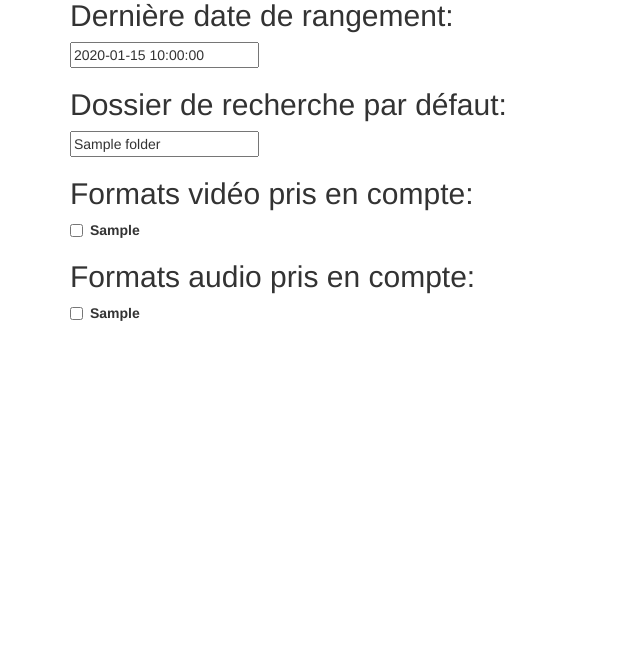
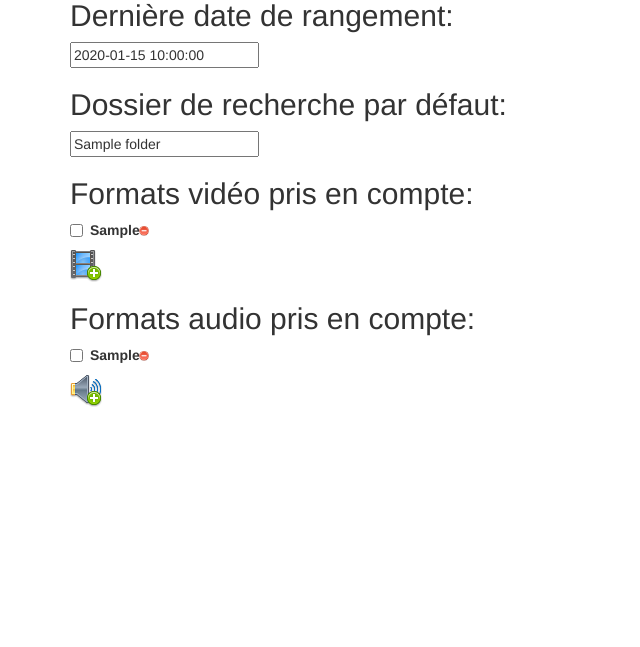
Before and after one commit to lguibert/mediacenterPHP, a CakePHP app: the page made by app/View/Users/settings.ctp in a window 1280 px wide. Shown: the part 152-799 px from the top of the page, without its empty margins (0-640 px from the left). Run offline with PHP 8.4 and a stand-in for CakePHP, Linux system fonts and the light colour scheme; the template is opened without the code that fills it: most values are stand-ins (such as "Sample title", 1, 10 or a date in 2020); some libraries are stand-ins or nearby versions.

Commit message:
settings page

```diff
--- a/app/View/Users/settings.ctp
+++ b/app/View/Users/settings.ctp
@@ -16,16 +16,21 @@
                 foreach($json->videoFormats as $format){
                     ?>
                     <div class="checkbox">
-                        <label for="<?= $format; ?>">
+                        <label class="labelSettings" for="<?= $format; ?>">
                             <input type="checkbox" name="formats" id="<?= $format; ?>" value="<?= $format; ?>">
                             <strong><?= $format; ?></strong>
                         </label>
+                        <?= $this->Html->image('delete.png', array('alt' => 'Supprimer','title' => 'Supprimer','class' => 'deleteSmall','value' => $format));?>
                     </div>
 
                 <?php }
             ?>
             <div class="addable">
-
+                <?= $this->Html->image('addVideo.png', array('alt' => 'Ajouter un format vidéo','title' => 'Ajouter un format vidéo','class' => 'add'));?>
+                <div class="form-addable">
+                    <input type="text"/>
+                    <?= $this->Html->image('ok.png', array('alt' => 'Valider','title' => 'Valider','class' => 'validate'));?>
+                </div>
             </div>
         </div>
         <div>
@@ -34,16 +39,21 @@
                 foreach($json->audioFormats as $format){
                     ?>
                     <div class="checkbox">
-                        <label for="<?= $format; ?>">
+                        <label class="labelSettings" for="<?= $format; ?>">
                             <input type="checkbox" name="formats" id="<?= $format; ?>" value="<?= $format; ?>">
                             <strong><?= $format; ?></strong>
                         </label>
+                        <?= $this->Html->image('delete.png', array('alt' => 'Supprimer','title' => 'Supprimer','class' => 'deleteSmall','value' => $format));?>
                     </div>
 
                 <?php }
             ?>
             <div class="addable">
-
+                <?= $this->Html->image('addAudio.png', array('alt' => 'Ajouter un format audio','title' => 'Ajouter un format audio','class' => 'add'));?>
+                <div class="form-addable">
+                    <input type="text"/>
+                    <?= $this->Html->image('ok.png', array('alt' => 'Valider','title' => 'Valider','class' => 'validate'));?>
+                </div>
             </div>
         </div>
     </form>
--- a/app/webroot/css/style.css
+++ b/app/webroot/css/style.css
@@ -55,3 +55,29 @@ footer {
 .contains{
     display:none;
 }
+
+.addable img, .deletable img, .deleteSmall{
+    cursor: pointer;
+}
+
+.form-addable{
+    float:left;
+    display:none;
+}
+
+.deleteSmall{
+    height:10px;
+    width:10px;
+    margin-left: 30px;
+    -webkit-transition: width 0.5s, height 0.5s; /* For Safari 3.1 to 6.0 */
+    transition: width 0.5s, height 0.5s;
+}
+
+.deleteSmall:hover{
+    height:16px;
+    width:16px;
+}
+
+.labelSettings{
+    width:35px;
+}
--- a/app/webroot/js/showHide.js
+++ b/app/webroot/js/showHide.js
@@ -2,4 +2,8 @@ $(document).ready(function(){
     $('#filesPresentation h1.clickable').click(function(){
         $(this).find('+ .contains').toggle();
     });
+
+    $('.addable img').click(function(){
+       $(this).find('+ .form-addable').toggle("slow").find('input[type="text"]').delay(500).focus();
+    });
 });
```
Also changed, not shown: app/webroot/img/addVideo.png (renamed from app/webroot/img/addMovie.png), app/webroot/img/delete.png (added), app/webroot/img/ok.png (added).
